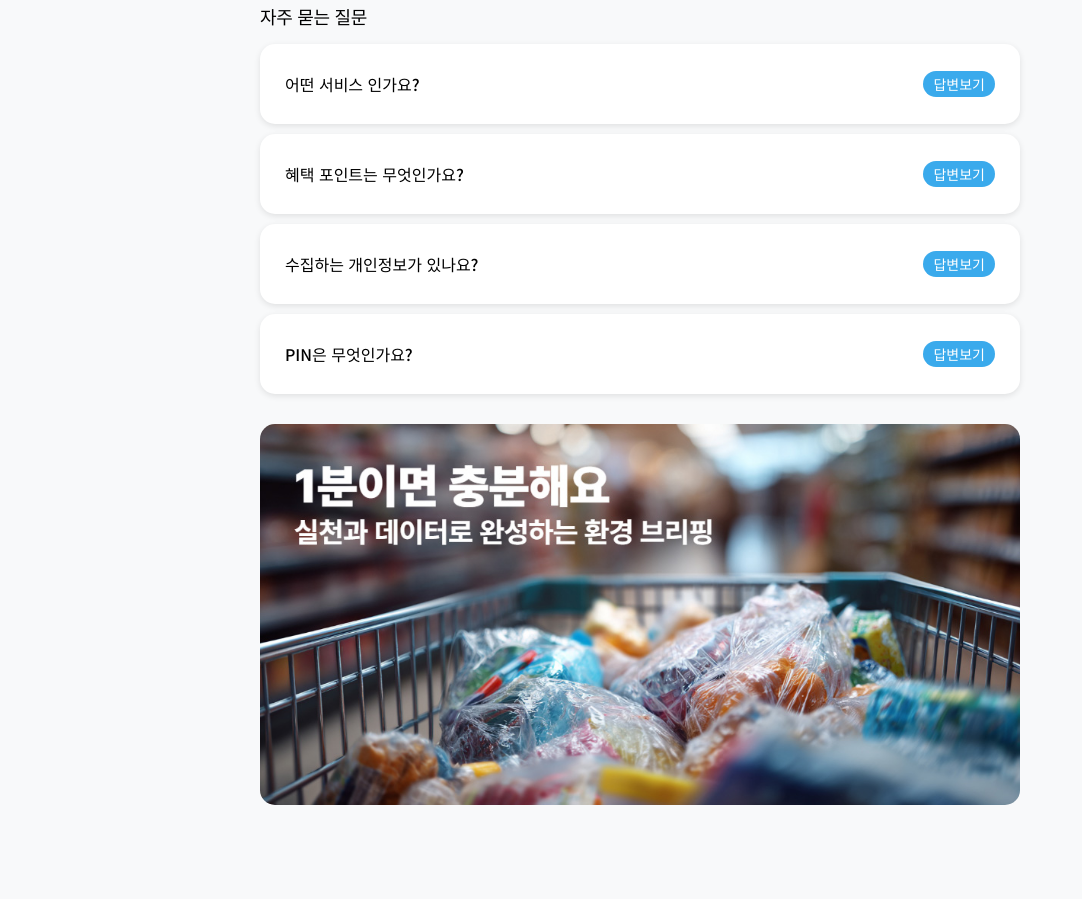
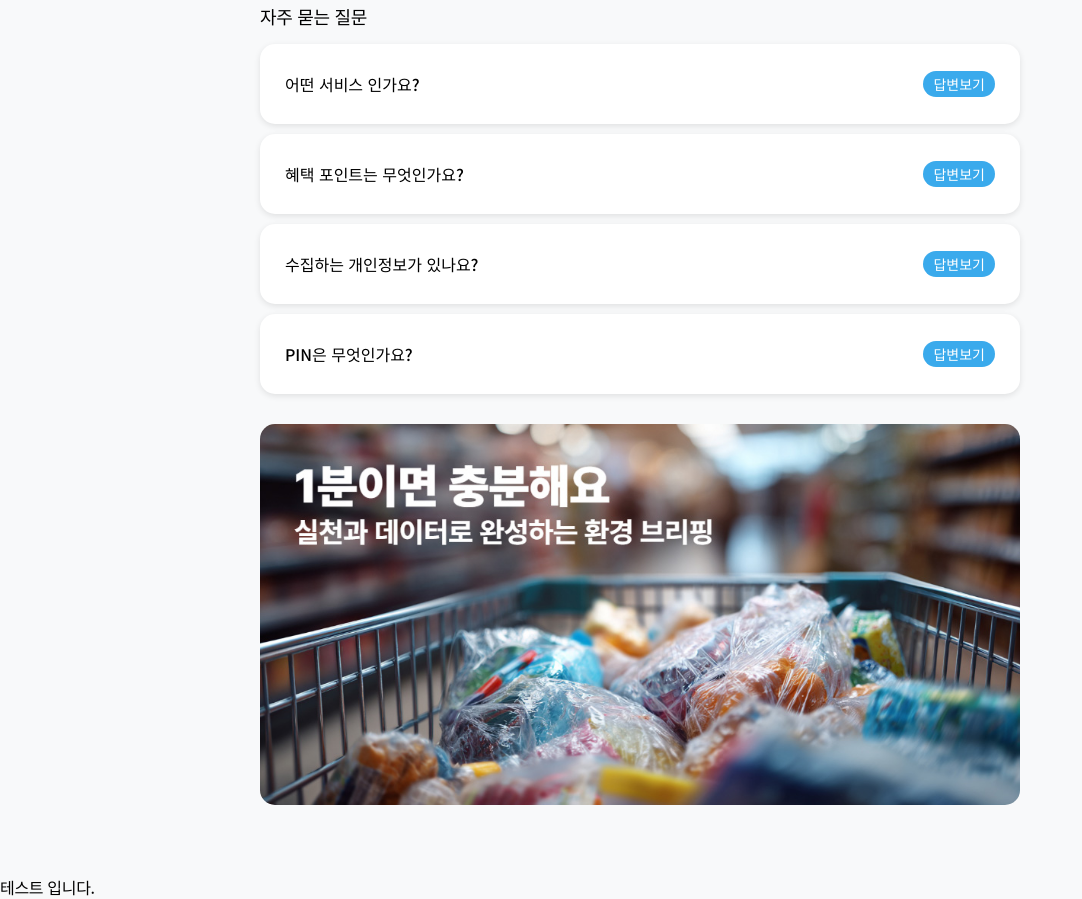
Before and after one commit to cold-a11y/noona, a plain HTML site: page index.html in a window 1280 px wide. Shown: the part 1201-2100 px from the top of the page, without its empty margins (0-1082 px from the left). Before the commit the page ends 2076 px from the top, so only its background shows below. Drawn offline with Linux system fonts and the light colour scheme.

Commit message:
테스트2

```diff
--- a/index.html
+++ b/index.html
@@ -187,7 +187,7 @@
         <!-- End Bottom Banner Section -->
 
     </div>
-
+    <p>테스트 입니다.</p>
 
 </body>
 </html>
```
